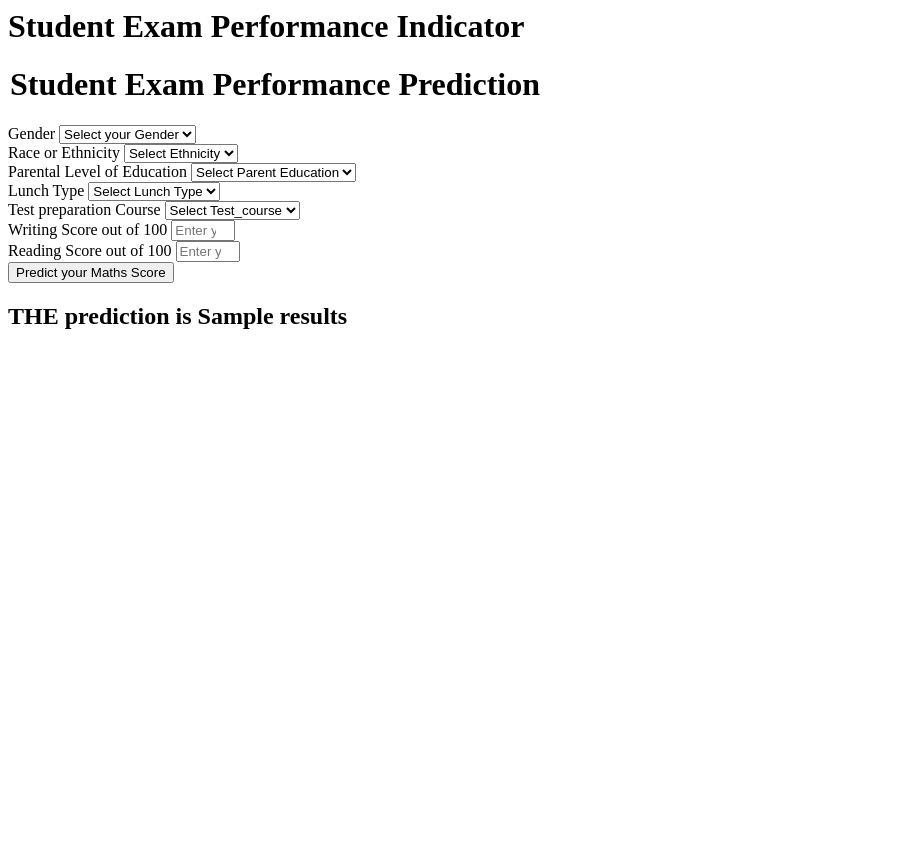
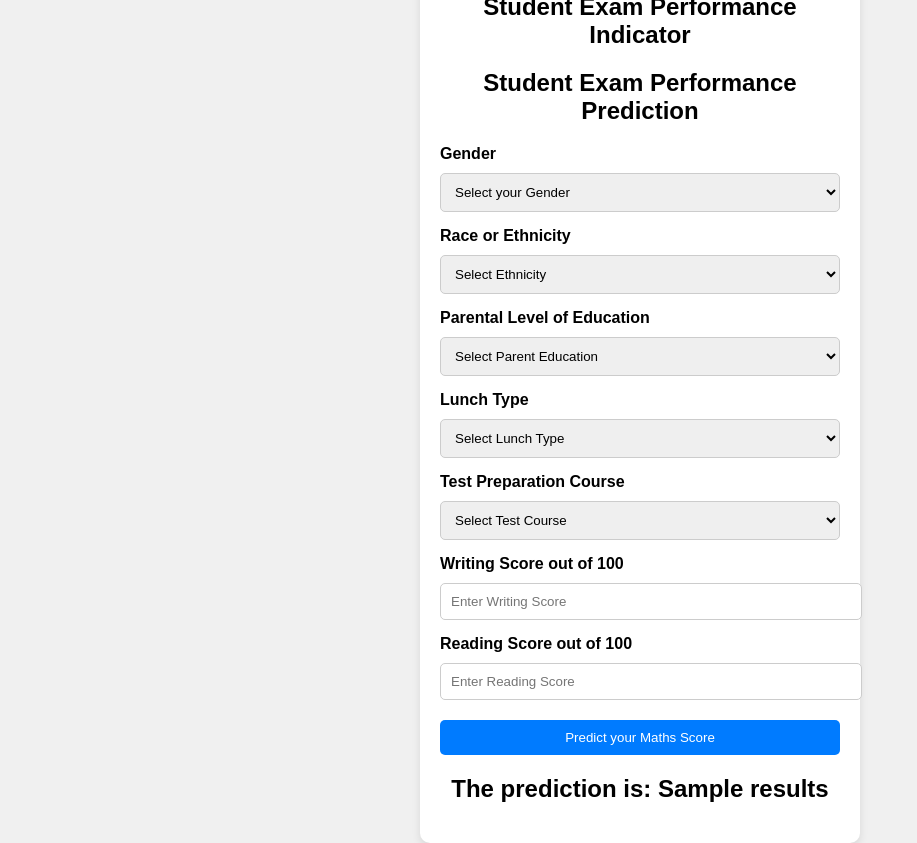
Before and after one commit to Srihari3258/Machine-Learning-Project, a Flask app: template templates/home.html in a window 1280 px wide. Shown: the whole page, without its empty margins (0-917 px from the left). Before the commit the page ends 329 px from the top, so only its background shows below. Run offline with Flask 3, Linux system fonts and the light colour scheme; the template is opened without the code that fills it: most values are stand-ins (such as "Sample title", 1, 10 or a date in 2020).

Commit message:
CSS to the webapp

```diff
--- a/templates/home.html
+++ b/templates/home.html
@@ -1,4 +1,72 @@
-<html>
+<!DOCTYPE html>
+<html lang="en">
+<head>
+    <meta charset="UTF-8">
+    <meta http-equiv="X-UA-Compatible" content="IE=edge">
+    <meta name="viewport" content="width=device-width, initial-scale=1.0">
+    <title>Student Exam Performance Indicator</title>
+    <style>
+        body {
+            font-family: Arial, sans-serif;
+            background-color: #f0f0f0;
+            margin: 0;
+            padding: 0;
+            display: flex;
+            justify-content: center;
+            align-items: center;
+            height: 100vh;
+        }
+
+        .login {
+            background-color: #ffffff;
+            padding: 20px;
+            border-radius: 10px;
+            box-shadow: 0 4px 8px rgba(0, 0, 0, 0.1);
+            max-width: 400px;
+            width: 100%;
+        }
+
+        h1 {
+            font-size: 24px;
+            margin-bottom: 20px;
+            text-align: center;
+        }
+
+        .mb-3 {
+            margin-bottom: 15px;
+        }
+
+        .form-label {
+            display: block;
+            margin-bottom: 5px;
+            font-weight: bold;
+        }
+
+        .form-control, .btn-primary {
+            width: 100%;
+            padding: 10px;
+            margin-top: 5px;
+            border-radius: 5px;
+            border: 1px solid #ccc;
+        }
+
+        .btn-primary {
+            background-color: #007bff;
+            color: white;
+            border: none;
+            cursor: pointer;
+        }
+
+        .btn-primary:hover {
+            background-color: #0056b3;
+        }
+
+        h2 {
+            text-align: center;
+            margin-top: 20px;
+        }
+    </style>
+</head>
 <body>
     <div class="login">
         <h1>Student Exam Performance Indicator</h1>
@@ -7,105 +75,75 @@
             <h1>
                 <legend>Student Exam Performance Prediction</legend>
             </h1>
+
             <div class="mb-3">
                 <label class="form-label">Gender</label>
-            <select class="form-control" name="gender" placeholder="Enter you Gender" required>
+                <select class="form-control" name="gender" placeholder="Enter your Gender" required>
                     <option class="placeholder" selected disabled value="">Select your Gender</option>
-                <option value="male">
-                    Male
-                </option>
-                <option value="female">
-                    Female
-                </option>
+                    <option value="male">Male</option>
+                    <option value="female">Female</option>
                 </select>
             </div>
+
             <div class="mb-3">
                 <label class="form-label">Race or Ethnicity</label>
-            <select class="form-control" name="ethnicity" placeholder="Enter you ethnicity" required>
+                <select class="form-control" name="ethnicity" placeholder="Enter your Ethnicity" required>
                     <option class="placeholder" selected disabled value="">Select Ethnicity</option>
-                <option value="group A">
-                    Group A
-                </option>
-                <option value="group B">
-                    Group B
-                </option>
-                <option value="group C">
-                    Group C
-                </option>
-                <option value="group D">
-                    Group D
-                </option>
-                <option value="group E">
-                    Group E
-                </option>
+                    <option value="group A">Group A</option>
+                    <option value="group B">Group B</option>
+                    <option value="group C">Group C</option>
+                    <option value="group D">Group D</option>
+                    <option value="group E">Group E</option>
                 </select>
             </div>
+
             <div class="mb-3">
                 <label class="form-label">Parental Level of Education</label>
-            <select class="form-control" name="parental_level_of_education"
-                placeholder="Enter you Parent Education" required>
+                <select class="form-control" name="parental_level_of_education" placeholder="Enter Parent Education" required>
                     <option class="placeholder" selected disabled value="">Select Parent Education</option>
-                <option value="associate's degree">
-                    associate's degree
-                </option>
-                <option value="bachelor's degree">
-                    bachelor's degree
-                </option>
-                <option value="high school">
-                    high school
-                </option>
-                <option value="master's degree">
-                    master's degree
-                </option>
-                <option value="some college">
-                    some college
-                </option>
-                <option value="some high school">
-                    some high school
-                </option>
+                    <option value="associate's degree">Associate's Degree</option>
+                    <option value="bachelor's degree">Bachelor's Degree</option>
+                    <option value="high school">High School</option>
+                    <option value="master's degree">Master's Degree</option>
+                    <option value="some college">Some College</option>
+                    <option value="some high school">Some High School</option>
                 </select>
             </div>
+
             <div class="mb-3">
                 <label class="form-label">Lunch Type</label>
-            <select class="form-control" name="lunch" placeholder="Enter you Lunch" required>
+                <select class="form-control" name="lunch" placeholder="Enter Lunch Type" required>
                     <option class="placeholder" selected disabled value="">Select Lunch Type</option>
-                <option value="free/reduced">
-                    free/reduced
-                </option>
-                <option value="standard">
-                    standard
-                </option>
+                    <option value="free/reduced">Free/Reduced</option>
+                    <option value="standard">Standard</option>
                 </select>
             </div>
+
             <div class="mb-3">
-            <label class="form-label">Test preparation Course</label>
-            <select class="form-control" name="test_preparation_course" placeholder="Enter you Course"
-                required>
-                <option class="placeholder" selected disabled value="">Select Test_course</option>
-                <option value="none">
-                    None
-                </option>
-                <option value="completed">
-                    Completed
-                </option>
+                <label class="form-label">Test Preparation Course</label>
+                <select class="form-control" name="test_preparation_course" placeholder="Enter Test Course" required>
+                    <option class="placeholder" selected disabled value="">Select Test Course</option>
+                    <option value="none">None</option>
+                    <option value="completed">Completed</option>
                 </select>
             </div>
+
             <div class="mb-3">
                 <label class="form-label">Writing Score out of 100</label>
-            <input class="form-control" type="number" name="reading_score"
-                placeholder="Enter your Reading score" min='0' max='100' />
+                <input class="form-control" type="number" name="writing_score" placeholder="Enter Writing Score" min='0' max='100' required>
             </div>
+
             <div class="mb-3">
                 <label class="form-label">Reading Score out of 100</label>
-            <input class="form-control" type="number" name="writing_score"
-                placeholder="Enter your Reading Score" min='0' max='100' />
+                <input class="form-control" type="number" name="reading_score" placeholder="Enter Reading Score" min='0' max='100' required>
             </div>
+
             <div class="mb-3">
-            <input class="btn btn-primary" type="submit" value="Predict your Maths Score" required />
+                <input class="btn btn-primary" type="submit" value="Predict your Maths Score" required>
             </div>
         </form>
-    <h2>
-       THE  prediction is {{results}}
-    </h2>
-   <body>
+
+        <h2>The prediction is: {{results}}</h2>
+    </div>
+</body>
 </html>
```
Also changed, not shown: templates/styles.css (added, +98 -0 lines). Lines whose indentation alone changed are shown as unchanged.
